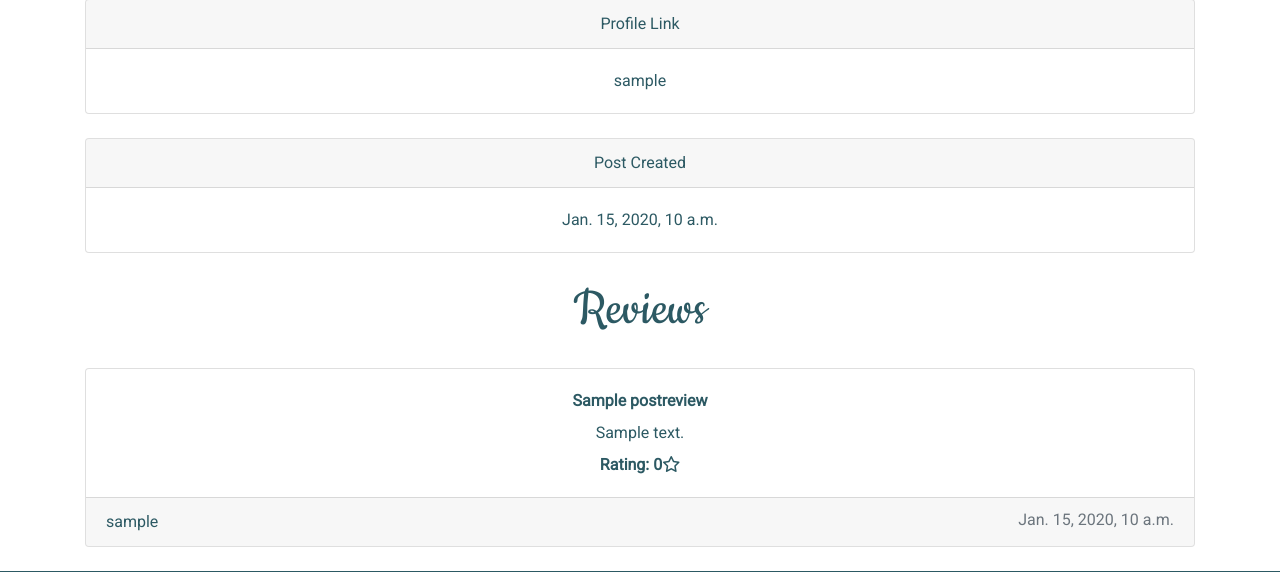
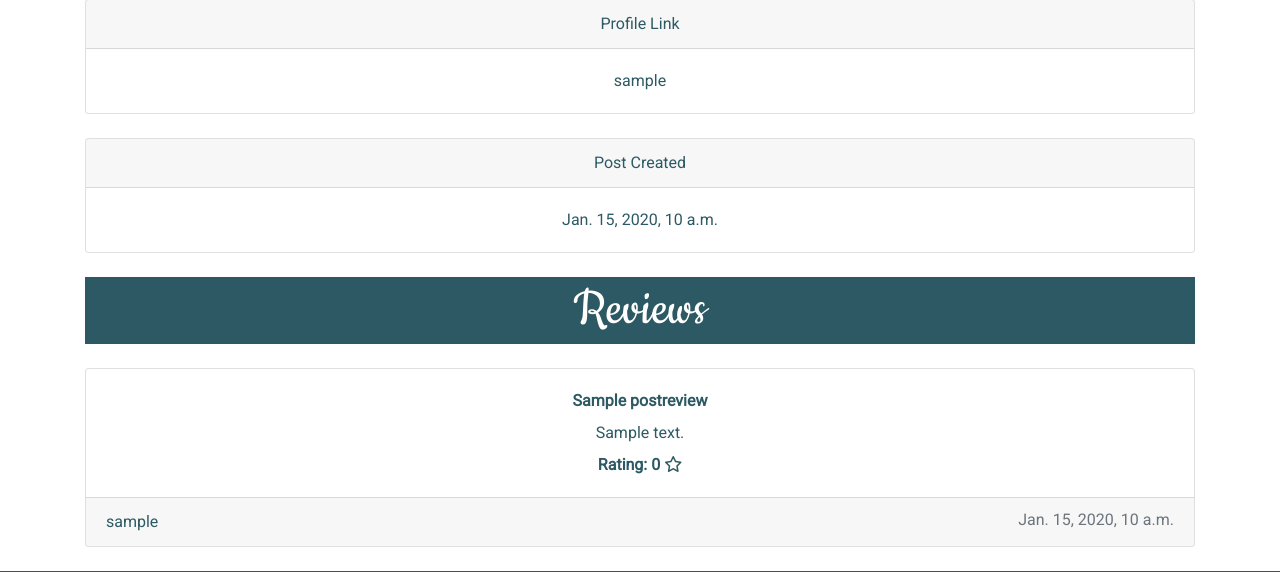
Before and after one commit to adammkeane/work-app-pp4, a Django app: a page that uses templates/post_detail.html in a window 1280 px wide, after a click on "Bulletin Board". Shown: the part 982-1554 px from the top of the page. Run offline with Django 3.2, Linux system fonts and the light colour scheme; tables that the repository leaves empty hold one stand-in row (values such as "Sample post"); some libraries are stand-ins or nearby versions.

Commit message:
Install whitenoise and add css styling to post detail page

```diff
--- a/requirements.txt
+++ b/requirements.txt
@@ -15,3 +15,4 @@ python3-openid==3.2.0
 pytz==2022.7.1
 requests-oauthlib==1.3.1
 sqlparse==0.4.3
+whitenoise==6.4.0
--- a/static/css/style.css
+++ b/static/css/style.css
@@ -10,7 +10,8 @@ body {
 }
 
 .navbar-dark .navbar-nav .nav-link:focus,
-.navbar-dark .navbar-nav .nav-link:hover {
+.navbar-dark .navbar-nav .nav-link:hover,
+.reverse-bg {
    color: rgb(255, 255, 255);
 }
 
@@ -35,7 +36,8 @@ body {
    border-color: #9D1B28 !important;
 }
 
-.dropdown-item:active {
+.dropdown-item:active,
+.reverse-bg {
    background-color: #2C5963;
 }
 
--- a/templates/post_detail.html
+++ b/templates/post_detail.html
@@ -111,7 +111,10 @@
             </div>
         </div>
     </div>
-    <h2 class="brand-h1 mx-4 mt-4">Reviews</h2>
+    <div class="reverse-bg">
+        <h2 class="brand-h1 mx-4 mt-4 reverse-bg">Reviews</h2>
+    </div>
+
     {% for review in reviews %}
     <div class="card mt-4">
         <div class="row no-gutters">
@@ -119,7 +122,7 @@
                 <div class="card-body">
                     <p class="mb-2"><strong>{{ review.title }}</strong></p>
                     <p class="mb-2">{{ review.description }}</p>
-                    <p><strong> Rating: {{ review.get_rating_display }}<i class="fa-regular fa-star"></i></strong></p>
+                    <p><strong> Rating: {{ review.get_rating_display }} <i class="fa-regular fa-star"></i></strong></p>
                 </div>
                 <div class="card-footer row no-gutters">
                     <div class="col text-left">
--- a/workapp/views.py
+++ b/workapp/views.py
@@ -31,7 +31,7 @@ class PostListRequest(generic.ListView):
 class PostDetail(View):
     def get(self, request, slug, id, *args, **kwargs):
         post = get_object_or_404(Post.objects, slug=slug, id=id)
-        reviews = post.post_review.order_by('created_on')
+        reviews = post.post_review.order_by('-created_on')
         if len(reviews) > 0:
             no_reviews = False
         else:
--- a/workproject/settings.py
+++ b/workproject/settings.py
@@ -82,6 +82,7 @@ SUMMERNOTE_CONFIG = {
 
 MIDDLEWARE = [
     'django.middleware.security.SecurityMiddleware',
+    'whitenoise.middleware.WhiteNoiseMiddleware',
     'django.contrib.sessions.middleware.SessionMiddleware',
     'django.middleware.common.CommonMiddleware',
     'django.middleware.csrf.CsrfViewMiddleware',
```
